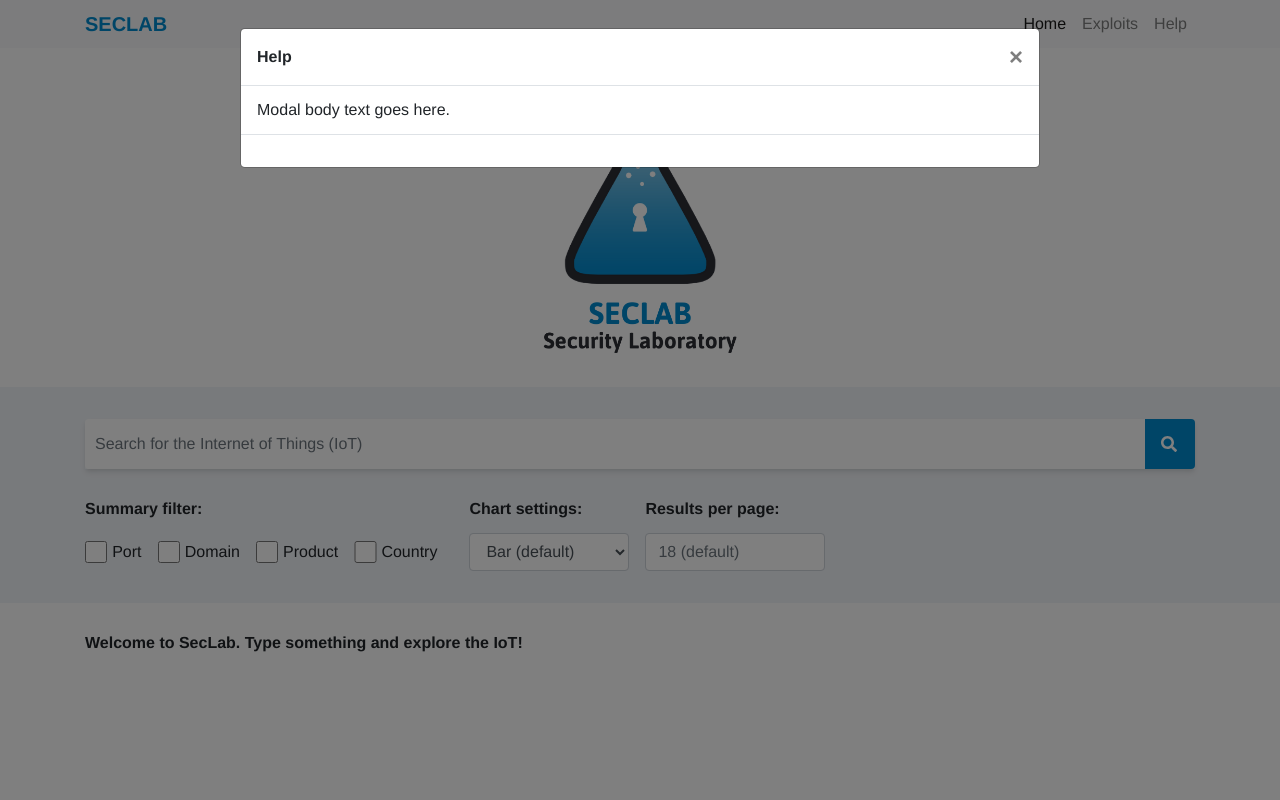
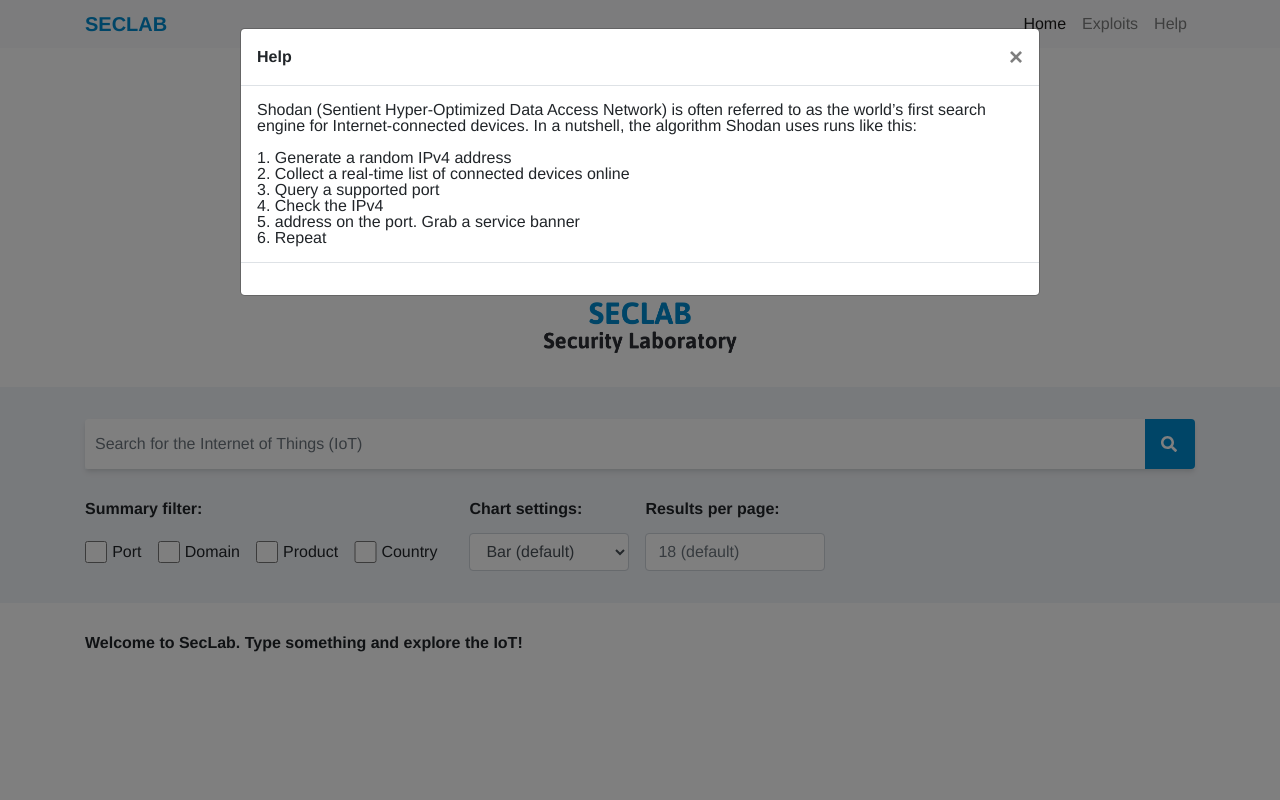
Before and after one commit to larescze/seclab, a Django app: page / in a window 1280 px wide, after a click on "Help". Run offline with Django 3.2, Linux system fonts and the light colour scheme; some libraries are stand-ins or nearby versions.

Commit message:
Help modal

```diff
--- a/static/assets/css/style.css
+++ b/static/assets/css/style.css
@@ -333,4 +333,10 @@ footer {
   background-color: #222222;
   text-align: center;
 }
+
+#helpModal ol {
+  margin-top: 1rem;
+  list-style-type: decimal;
+  list-style-position: inside;
+}
 /*# sourceMappingURL=style.css.map */
--- a/static/assets/css/style.scss
+++ b/static/assets/css/style.scss
@@ -186,3 +186,11 @@ footer {
     background-color: #222222;
     text-align: center;
 }
+
+#helpModal {
+    ol {
+        margin-top: 1rem;
+        list-style-type: decimal;
+        list-style-position: inside;
+    }
+}
--- a/static/templates/index.html
+++ b/static/templates/index.html
@@ -72,7 +72,20 @@
             </button>
           </div>
           <div class="modal-body">
-            <p>Modal body text goes here.</p>
+            <p>
+              Shodan (Sentient Hyper-Optimized Data Access Network) is often
+              referred to as the world’s first search engine for
+              Internet-connected devices. In a nutshell, the algorithm Shodan
+              uses runs like this:
+            </p>
+            <ol>
+              <li>Generate a random IPv4 address</li>
+              <li>Collect a real-time list of connected devices online</li>
+              <li>Query a supported port</li>
+              <li>Check the IPv4</li>
+              <li>address on the port. Grab a service banner</li>
+              <li>Repeat</li>
+            </ol>
           </div>
           <div class="modal-footer"></div>
         </div>
@@ -292,7 +305,7 @@
         </div>
         {% endif %}
         <div class="found">Top results:</div>
-        <div class="results">
+        <div class="results mb-5">
           {% for result in results.matches %}
           <div class="result-item">
             <ul>
```
Also changed, not shown: static/assets/css/style.min.css, 2 other files.
